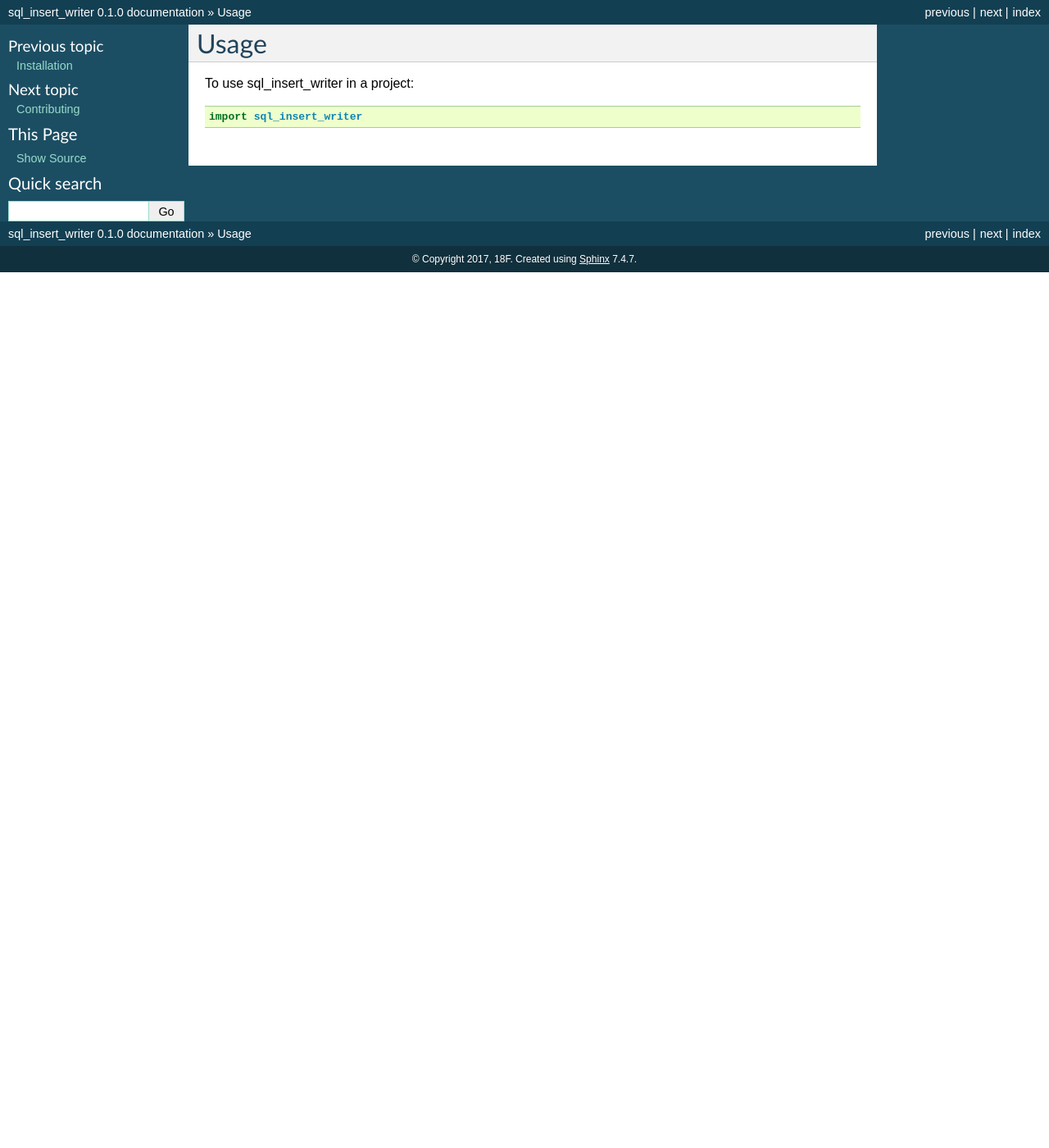
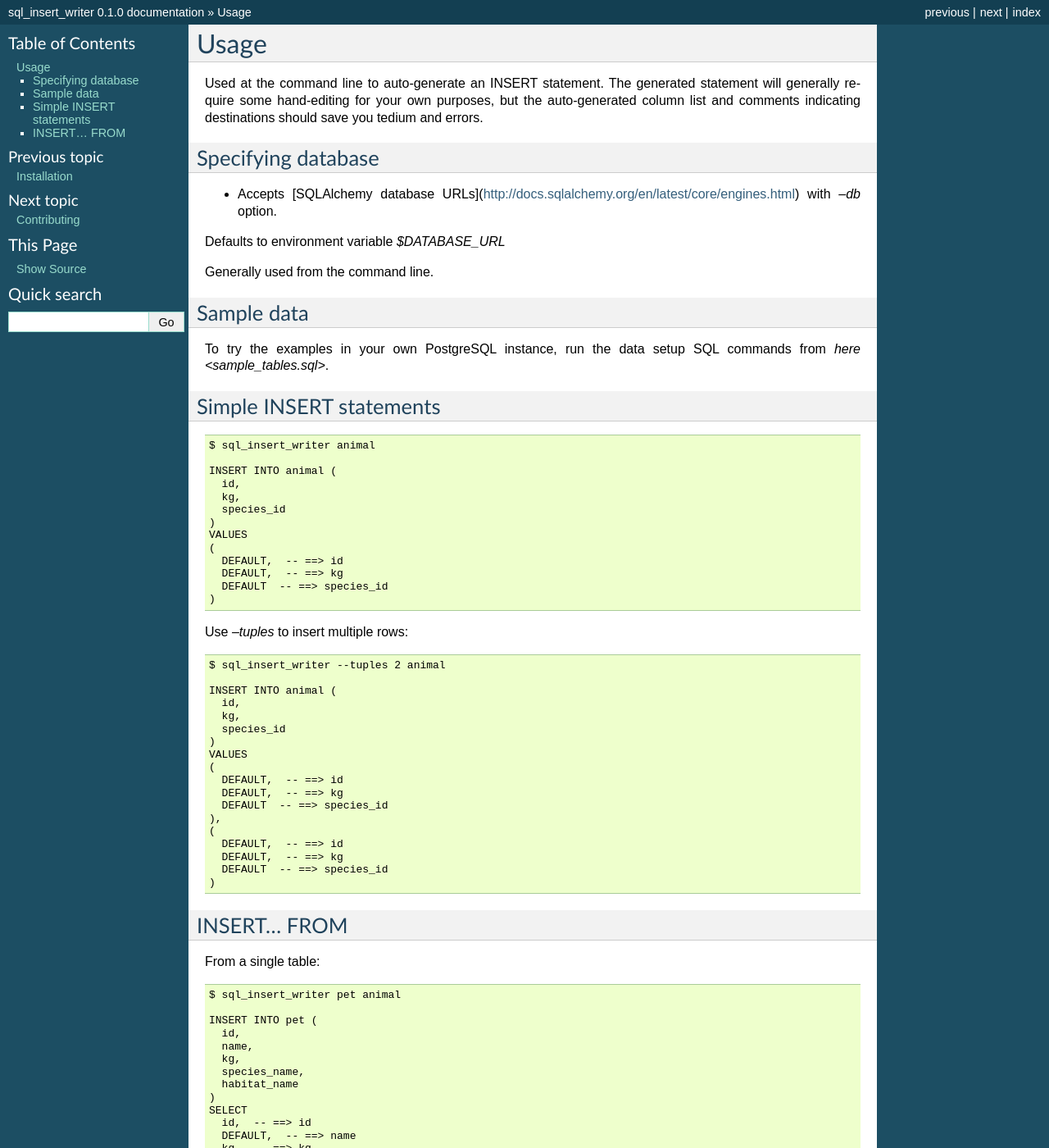
Before and after one commit to 18F/sql_insert_writer, a Sphinx documentation site: the page built from docs/usage.rst, in a window 1280 px wide and 1400 px high. Shown: the whole window at 82% size. Built offline with Sphinx 7.4.7, drawn with Linux system fonts in a browser that asks for light colours; pages that are not in the unit, such as notebooks, are missing from menus; some of the changed text lies outside the part shown.

```diff
--- a/docs/usage.rst
+++ b/docs/usage.rst
@@ -2,6 +2,99 @@
 Usage
 =====
 
-To use sql_insert_writer in a project::
+Used at the command line to auto-generate an INSERT statement.  The generated
+statement will generally require some hand-editing for your own purposes, but
+the auto-generated column list and comments indicating destinations should save
+you tedium and errors.
 
-    import sql_insert_writer
+Specifying database
+-------------------
+
+- Accepts [SQLAlchemy database URLs](http://docs.sqlalchemy.org/en/latest/core/engines.html) with `--db` option.
+Defaults to environment variable `$DATABASE_URL`
+
+Generally used from the command line.
+
+Sample data
+-----------
+
+To try the examples in your own PostgreSQL instance, run the data setup SQL commands from
+`here <sample_tables.sql>`.
+
+Simple INSERT statements
+------------------------
+
+::
+
+    $ sql_insert_writer animal
+
+    INSERT INTO animal (
+      id,
+      kg,
+      species_id
+    )
+    VALUES
+    (
+      DEFAULT,  -- ==> id
+      DEFAULT,  -- ==> kg
+      DEFAULT  -- ==> species_id
+    )
+
+Use `--tuples` to insert multiple rows::
+
+    $ sql_insert_writer --tuples 2 animal
+
+    INSERT INTO animal (
+      id,
+      kg,
+      species_id
+    )
+    VALUES
+    (
+      DEFAULT,  -- ==> id
+      DEFAULT,  -- ==> kg
+      DEFAULT  -- ==> species_id
+    ),
+    (
+      DEFAULT,  -- ==> id
+      DEFAULT,  -- ==> kg
+      DEFAULT  -- ==> species_id
+    )
+
+INSERT... FROM
+--------------
+
+From a single table::
+
+    $ sql_insert_writer pet animal
+
+    INSERT INTO pet (
+      id,
+      name,
+      kg,
+      species_name,
+      habitat_name
+    )
+    SELECT
+      id,  -- ==> id
+      DEFAULT,  -- ==> name
+      kg,  -- ==> kg
+      DEFAULT,  -- ==> species_name
+      DEFAULT  -- ==> habitat_name
+    FROM animal
+
+From multiple tables::
+
+    $ sql_insert_writer animal species habitat
+
+    INSERT INTO animal (
+      id,
+      kg,
+      species_id
+    )
+    SELECT
+      DEFAULT,  -- ==> id
+      DEFAULT,  -- ==> kg
+      species.species_id  -- ==> species_id
+    FROM species
+    JOIN habitat ON (species. = habitat.)
```
Also changed, not shown: README.md (+1 -0 lines), 3 other files.
